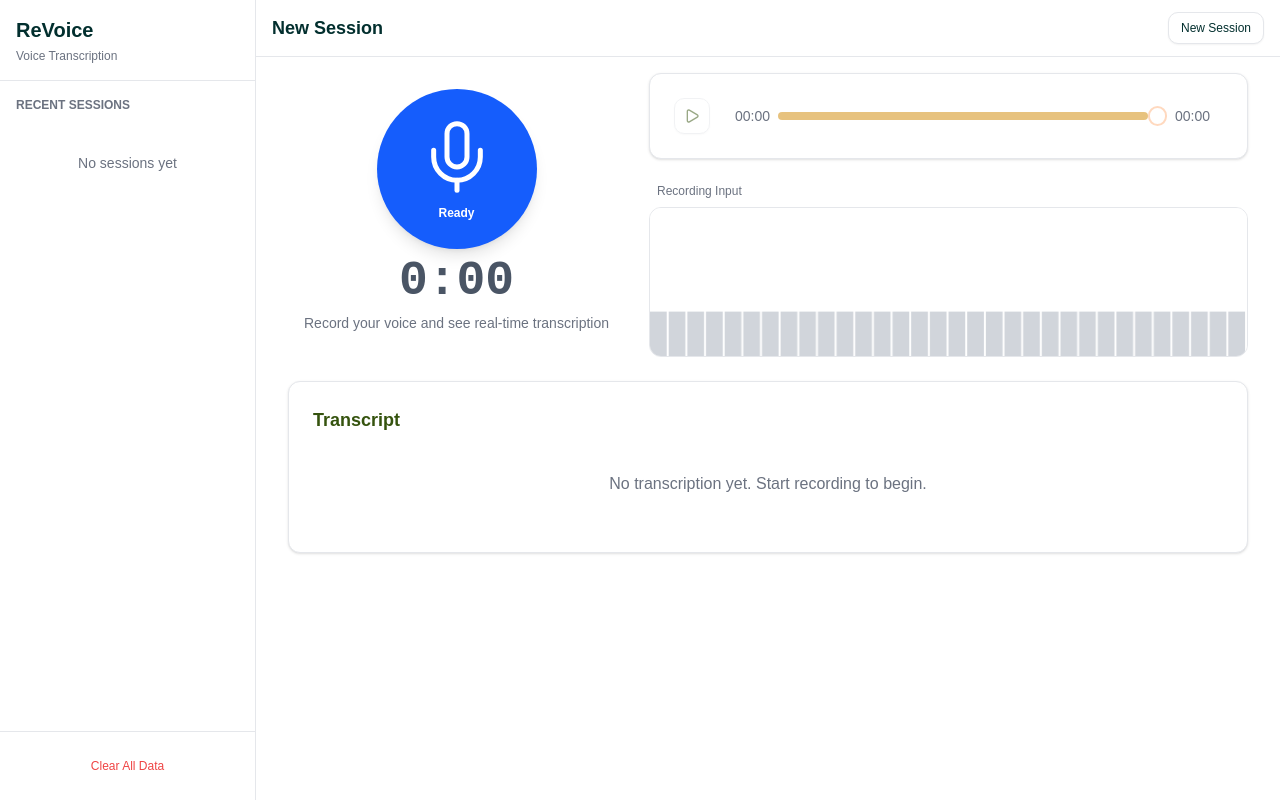
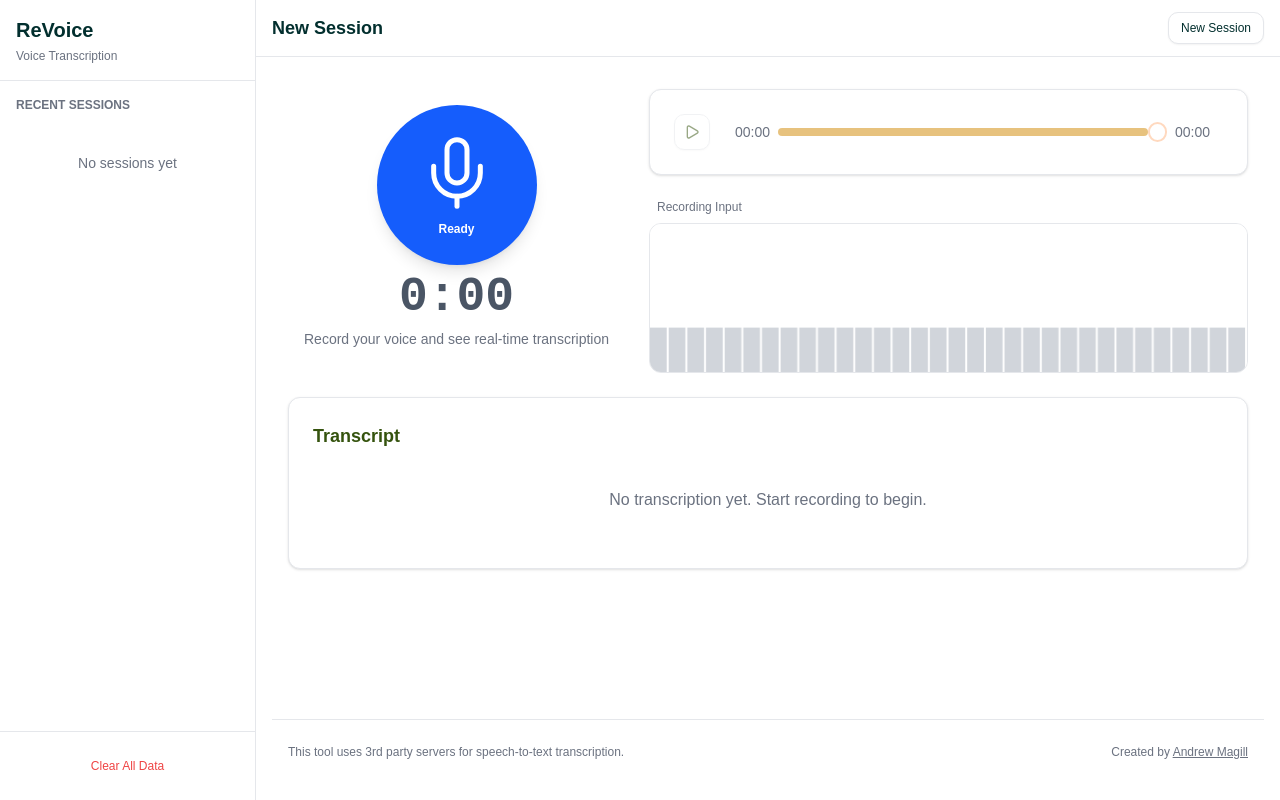
Before and after one commit to andymagill/revoice, a SvelteKit app: page / in a window 1280 px wide. Built offline with nearby package versions, Linux system fonts and the light colour scheme.

Commit message:
feat: add Footer component for attribution and service information

```diff
--- /dev/null
+++ b/src/lib/components/Footer.svelte
@@ -0,0 +1,27 @@
+<script lang="ts">
+	/**
+	 * Footer Component
+	 * Displays attribution and service information
+	 */
+</script>
+
+<footer class="bg-background border-t border-border mt-8 px-4 py-6">
+	<div class="flex flex-col md:flex-row gap-8 md:gap-4">
+		<!-- Google Services Column -->
+		<div class="flex-1">
+			<p class="text-xs text-muted-foreground">
+				This tool uses 3rd party servers for speech-to-text transcription.
+			</p>
+		</div>
+
+		<!-- Attribution Column -->
+		<div class="flex-1 text-right">
+			<p class="text-xs text-muted-foreground">
+				Created by <a href="https://magill.dev" class="underline">Andrew Magill</a>
+			</p>
+		</div>
+	</div>
+</footer>
+
+<style lang="postcss">
+</style>
--- a/src/routes/+layout.svelte
+++ b/src/routes/+layout.svelte
@@ -5,6 +5,7 @@
 	import CompatibilityShield from '$lib/components/CompatibilityShield.svelte';
 	import AudioPlaybackProvider from '$lib/components/AudioPlaybackProvider.svelte';
 	import PlaybackDock from '$lib/components/PlaybackDock.svelte';
+	import Footer from '$lib/components/Footer.svelte';
 	import { Button } from '$lib/components/ui/button/index.js';
 	import { Card, CardContent, CardHeader, CardTitle } from '$lib/components/ui/card/index.js';
 
@@ -184,9 +185,8 @@
 			</div>
 
 			<!-- Content -->
-			<div class="flex-1 overflow-auto p-4">
+			<div class="flex-1 overflow-auto p-4 flex flex-col">
 				{@render children()}
-			</div>
 
 				<!-- Playback Dock -->
 				{#if currentPlayingSessionId !== null}
@@ -204,6 +204,12 @@
 						/>
 					</AudioPlaybackProvider>
 				{/if}
+
+				<!-- Footer -->
+				<div class="mt-auto">
+					<Footer />
+				</div>
+			</div>
 		</div>
 	</div>
 </CompatibilityShield>
--- a/src/routes/+page.svelte
+++ b/src/routes/+page.svelte
@@ -438,7 +438,7 @@
 {#if engine}
 	<TranscriptionProvider {engine}>
 		<AudioPlaybackProvider audio={playbackAudio}>
-			<div class="max-w-6xl mx-auto space-y-6 px-4">
+			<div class="space-y-6 sm:p-4">
 				<!-- Main Content Section: 2-column responsive layout -->
 				<div
 					class="lg:grid lg:gap-6 lg:items-start space-y-6 lg:space-y-0"
```
Lines whose indentation alone changed are shown as unchanged.
